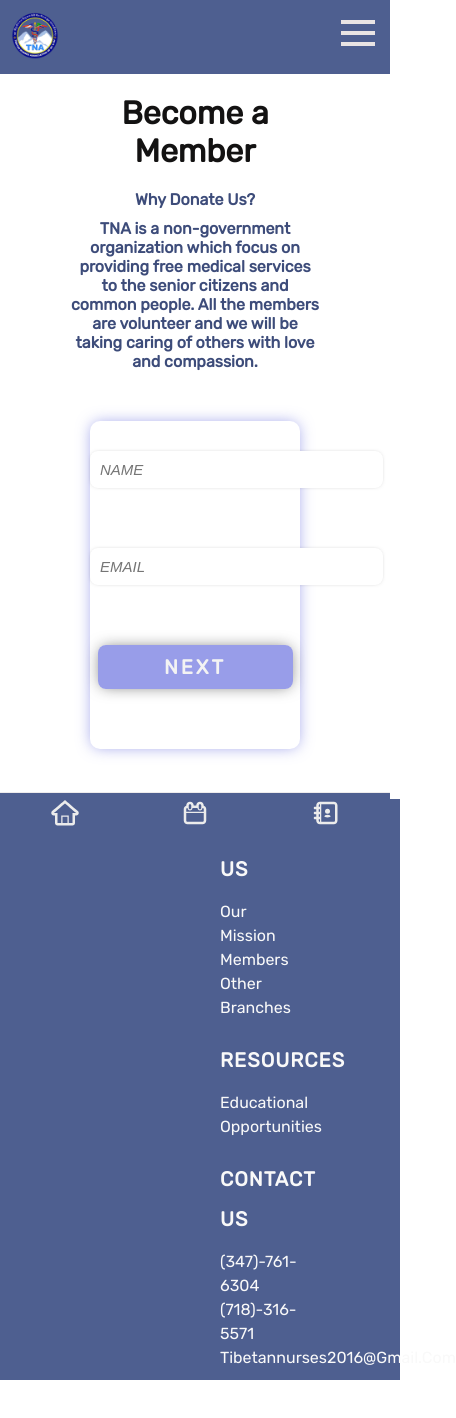
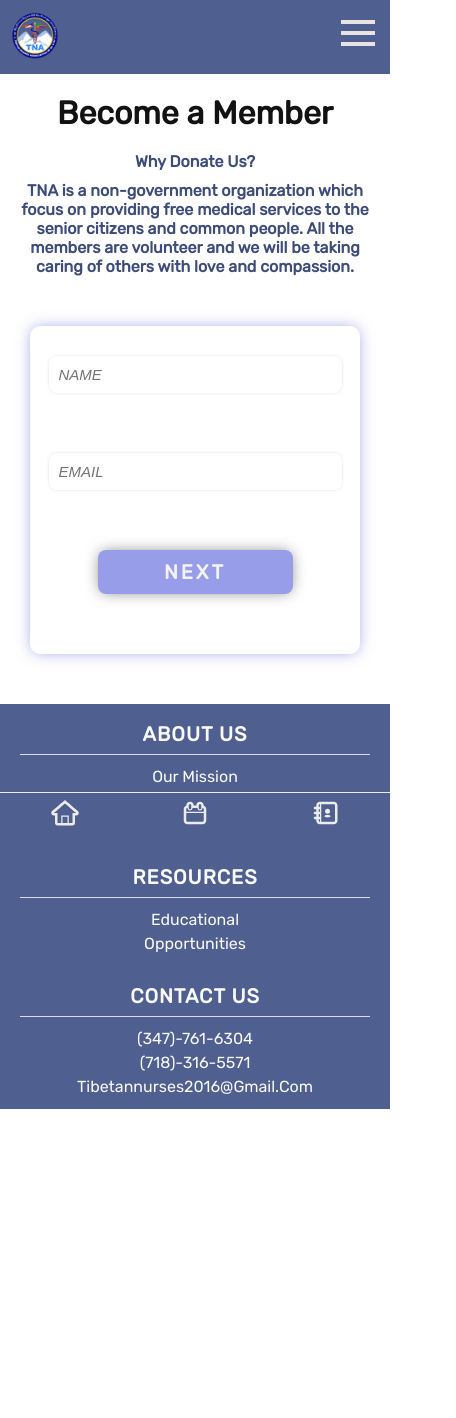
Before and after one commit to TenNga/Tibetan-Nurses-Association, a React (Create React App) app: page /member in a window 390 px wide. Shown: the top 1418 px of the page, 456 px wide, since content can reach past the window. After the commit the page ends 1161 px from the top, so only its background shows below. Built offline with nearby package versions, Linux system fonts and the light colour scheme.

Commit message:
bottom-nav desktop style done

```diff
--- a/src/Components/css/FooterSection.css
+++ b/src/Components/css/FooterSection.css
@@ -23,5 +23,7 @@
 }
 
 @media only screen and (max-width: 600px) {
-
+    .footer-section {
+        text-align: center;
+    }
 }
--- a/src/Container/css/Footer.css
+++ b/src/Container/css/Footer.css
@@ -10,6 +10,7 @@
 @media only screen and (max-width: 600px) {
     .footer-container {
         display: block;
+        padding: 0px;
     }
 
 }
--- a/src/Container/css/MainContainer.css
+++ b/src/Container/css/MainContainer.css
@@ -10,5 +10,7 @@
 @media only screen and (max-width: 600px) {
     .main-middle-container {
         margin: 0px;
+        padding: 0px;
     }
+
 }
```
